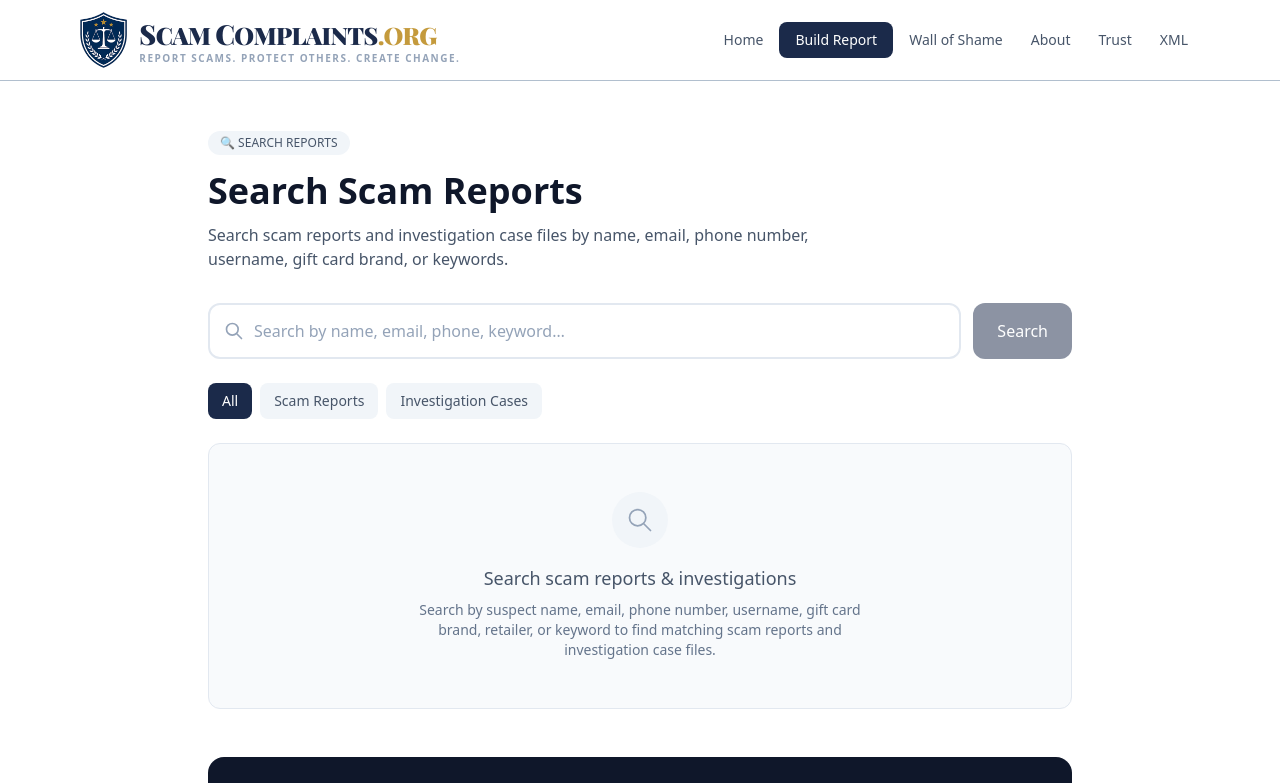
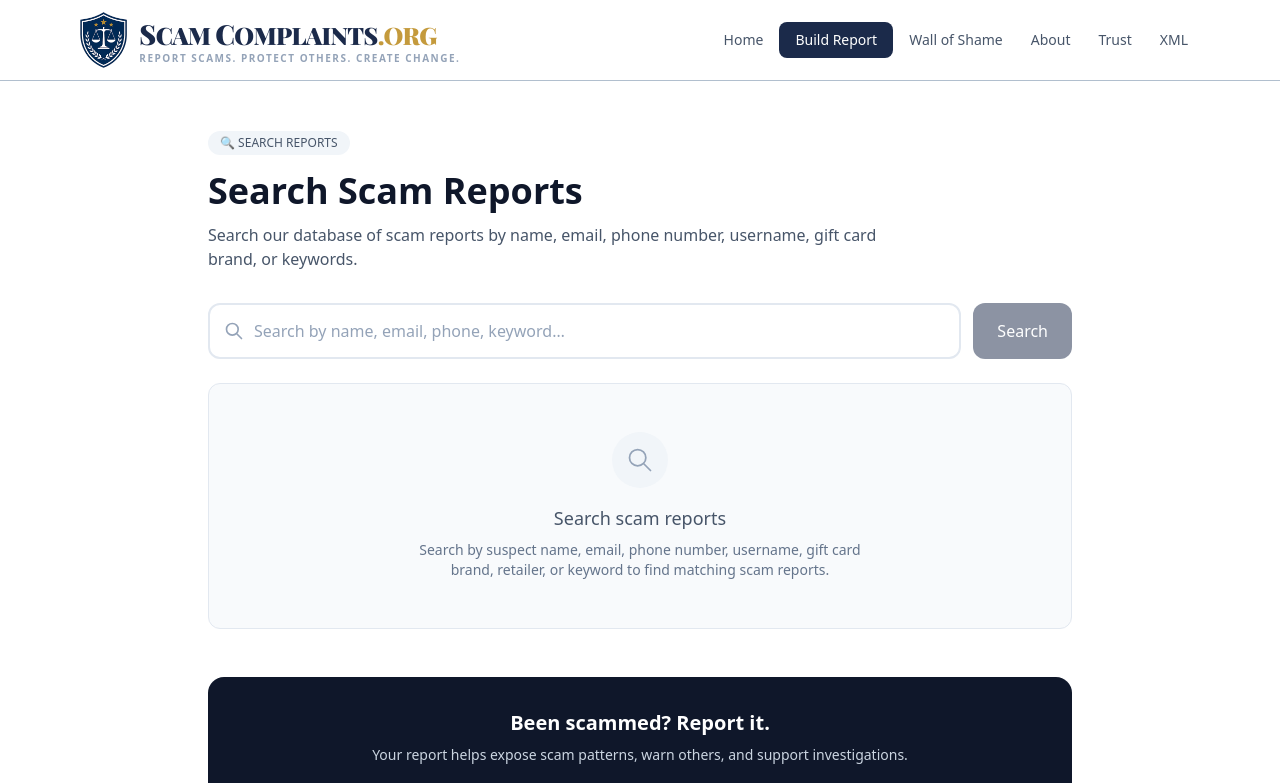
Before and after one commit to hesdave04/reportgiftcardscams, a Next.js app: page /search in a window 1280 px wide. Shown: the top 783 px of the page. Built offline with nearby package versions, Linux system fonts and the light colour scheme.

Commit message:
fix: unify report rendering for page.jsx

```diff
--- a/app/search/page.jsx
+++ b/app/search/page.jsx
@@ -9,16 +9,15 @@ export default function SearchPage() {
   const [loading, setLoading] = useState(false);
   const [error, setError] = useState("");
   const [page, setPage] = useState(1);
-  const [source, setSource] = useState("all");
   const pageSize = 20;
 
   const doSearch = useCallback(
-    async (q, p = 1, src = source) => {
+    async (q, p = 1) => {
       if (!q.trim()) return;
       setLoading(true);
       setError("");
       try {
-        const params = new URLSearchParams({ q: q.trim(), page: p, pageSize, source: src });
+        const params = new URLSearchParams({ q: q.trim(), page: p, pageSize });
         const res = await fetch(`/api/search?${params}`);
         if (!res.ok) {
           const body = await res.json().catch(() => ({}));
@@ -34,19 +33,12 @@ export default function SearchPage() {
         setLoading(false);
       }
     },
-    [source]
+    []
   );
 
   const handleSubmit = (e) => {
     e.preventDefault();
-    doSearch(query, 1, source);
-  };
-
-  const handleSourceChange = (newSource) => {
-    setSource(newSource);
-    if (query.trim()) {
-      doSearch(query, 1, newSource);
-    }
+    doSearch(query, 1);
   };
 
   const totalPages = results ? Math.ceil(results.total / pageSize) : 0;
@@ -62,7 +54,7 @@ export default function SearchPage() {
           Search Scam Reports
         </h1>
         <p className="mt-3 text-slate-600 max-w-2xl">
-          Search scam reports and investigation case files by name, email, phone number,
+          Search our database of scam reports by name, email, phone number,
           username, gift card brand, or keywords.
         </p>
       </div>
@@ -104,37 +96,6 @@ export default function SearchPage() {
         </div>
       </form>
 
-      {/* Source filter tabs */}
-      <div className="mb-6 flex gap-2">
-        {[
-          { key: "all", label: "All" },
-          { key: "reports", label: "Scam Reports" },
-          { key: "investigations", label: "Investigation Cases" },
-        ].map((tab) => (
-          <button
-            key={tab.key}
-            onClick={() => handleSourceChange(tab.key)}
-            className={`rounded-lg px-3.5 py-2 text-sm font-medium transition-colors ${
-              source === tab.key
-                ? "bg-brand text-white"
-                : "bg-slate-100 text-slate-600 hover:bg-slate-200"
-            }`}
-          >
-            {tab.label}
-            {results?.counts && tab.key !== "all" && (
-              <span className="ml-1.5 text-xs opacity-75">
-                ({results.counts[tab.key === "reports" ? "giftcard" : "investigation"] || 0})
-              </span>
-            )}
-            {results?.counts && tab.key === "all" && (
-              <span className="ml-1.5 text-xs opacity-75">
-                ({results.total || 0})
-              </span>
-            )}
-          </button>
-        ))}
-      </div>
-
       {/* Error */}
       {error && (
         <div className="mb-6 rounded-xl border border-red-200 bg-red-50 p-4 text-sm text-red-700">
@@ -160,13 +121,9 @@ export default function SearchPage() {
 
           {results.items.length > 0 ? (
             <div className="space-y-3">
-              {results.items.map((item) =>
-                item.type === "investigation" ? (
-                  <InvestigationCard key={item.id} item={item} />
-                ) : (
-                  <GiftCardCard key={item.id} item={item} />
-                )
-              )}
+              {results.items.map((item) => (
+                <ReportCard key={item.id} item={item} />
+              ))}
             </div>
           ) : (
             <div className="rounded-xl border border-slate-200 bg-slate-50 p-12 text-center">
@@ -185,7 +142,7 @@ export default function SearchPage() {
           {totalPages > 1 && (
             <div className="mt-6 flex items-center justify-center gap-3">
               <button
-                onClick={() => doSearch(query, page - 1, source)}
+                onClick={() => doSearch(query, page - 1)}
                 disabled={page <= 1 || loading}
                 className="rounded-lg border border-slate-200 px-4 py-2 text-sm font-medium text-slate-700 hover:bg-slate-50 disabled:opacity-40 disabled:cursor-not-allowed transition-colors"
               >
@@ -195,7 +152,7 @@ export default function SearchPage() {
                 {page} / {totalPages}
               </span>
               <button
-                onClick={() => doSearch(query, page + 1, source)}
+                onClick={() => doSearch(query, page + 1)}
                 disabled={page >= totalPages || loading}
                 className="rounded-lg border border-slate-200 px-4 py-2 text-sm font-medium text-slate-700 hover:bg-slate-50 disabled:opacity-40 disabled:cursor-not-allowed transition-colors"
               >
@@ -214,10 +171,10 @@ export default function SearchPage() {
               <path strokeLinecap="round" strokeLinejoin="round" d="M21 21l-6-6m2-5a7 7 0 11-14 0 7 7 0 0114 0z" />
             </svg>
           </div>
-          <p className="text-lg font-medium text-slate-600">Search scam reports & investigations</p>
+          <p className="text-lg font-medium text-slate-600">Search scam reports</p>
           <p className="mt-2 text-sm text-slate-500 max-w-md mx-auto">
             Search by suspect name, email, phone number, username, gift card brand,
-            retailer, or keyword to find matching scam reports and investigation case files.
+            retailer, or keyword to find matching scam reports.
           </p>
         </div>
       )}
@@ -239,18 +196,24 @@ export default function SearchPage() {
   );
 }
 
-/* ── Gift Card Report Card ── */
-function GiftCardCard({ item }) {
+/* ── Unified Report Card ── */
+function ReportCard({ item }) {
+  // Determine what info we have
+  const hasGiftCard = item.gift_card_brand || item.card_last4;
+  const hasSuspect = item.suspect_name || item.suspect_email || item.suspect_phone;
+
   return (
     <div className="rounded-xl border border-slate-200 bg-white p-5 hover:border-slate-300 transition-colors">
       <div className="flex flex-wrap items-start justify-between gap-3 mb-3">
         <div className="flex flex-wrap gap-2">
-          <span className="inline-flex items-center rounded-lg bg-slate-100 px-2.5 py-1 text-xs font-medium text-slate-600">
-            🎁 Gift Card Report
-          </span>
+          {item.scam_type && (
+            <span className="inline-flex items-center rounded-lg bg-red-50 px-2.5 py-1 text-xs font-medium text-red-700">
+              {item.scam_type}
+            </span>
+          )}
           {item.gift_card_brand && (
             <span className="inline-flex items-center rounded-lg bg-navy-50 px-2.5 py-1 text-xs font-medium text-brand">
-              {item.gift_card_brand}
+              🎁 {item.gift_card_brand}
             </span>
           )}
           {item.retailer && (
@@ -270,53 +233,11 @@ function GiftCardCard({ item }) {
           })}
         </span>
       </div>
-      {item.card_last4 && (
-        <p className="text-sm text-slate-600 mb-2">
-          Card ending in <span className="font-mono font-medium text-slate-900">••••{item.card_last4}</span>
-        </p>
-      )}
-      {item.notes && (
-        <p className="text-sm text-slate-600 leading-relaxed">{item.notes}</p>
-      )}
-    </div>
-  );
-}
-
-/* ── Investigation Case Card ── */
-function InvestigationCard({ item }) {
-  return (
-    <div className="rounded-xl border border-amber-200 bg-amber-50/30 p-5 hover:border-amber-300 transition-colors">
-      <div className="flex flex-wrap items-start justify-between gap-3 mb-3">
-        <div className="flex flex-wrap gap-2">
-          <span className="inline-flex items-center rounded-lg bg-amber-100 px-2.5 py-1 text-xs font-medium text-amber-800">
-            🔍 Investigation Case
-          </span>
-          {item.identity_verified && (
-            <span className={`inline-flex items-center rounded-lg px-2.5 py-1 text-xs font-medium ${
-              item.identity_verified.includes('✅') || item.identity_verified.toLowerCase().includes('verified')
-                ? 'bg-green-50 text-green-700'
-                : 'bg-red-50 text-red-700'
-            }`}>
-              {item.identity_verified}
-            </span>
-          )}
-          {item.amount && (
-            <span className="inline-flex items-center rounded-lg bg-red-50 px-2.5 py-1 text-xs font-medium text-red-700">
-              💰 ${Number(item.amount).toLocaleString()} lost
-            </span>
-          )}
-        </div>
-        <span className="text-xs text-slate-400 shrink-0">
-          {new Date(item.created_at).toLocaleDateString("en-US", {
-            year: "numeric", month: "short", day: "numeric",
-          })}
-        </span>
-      </div>
 
       {/* Suspect info */}
-      {(item.suspect_name || item.suspect_email || item.suspect_phone || item.suspect_username) && (
-        <div className="mb-3 rounded-lg bg-white/80 border border-amber-100 p-3">
-          <p className="text-xs font-semibold text-slate-500 uppercase tracking-wider mb-1.5">Suspect Info</p>
+      {hasSuspect && (
+        <div className="mb-3 rounded-lg bg-slate-50 border border-slate-100 p-3">
+          <p className="text-xs font-semibold text-slate-500 uppercase tracking-wider mb-1.5">Reported Suspect</p>
           <div className="space-y-1">
             {item.suspect_name && (
               <p className="text-sm text-slate-800">
@@ -346,14 +267,18 @@ function InvestigationCard({ item }) {
         </div>
       )}
 
-      {/* Story / Summary */}
-      {item.story && (
-        <p className="text-sm text-slate-700 leading-relaxed mb-2">{item.story}</p>
+      {/* Gift card specific */}
+      {item.card_last4 && (
+        <p className="text-sm text-slate-600 mb-2">
+          Card ending in <span className="font-mono font-medium text-slate-900">••••{item.card_last4}</span>
+        </p>
       )}
 
-      {/* Conclusions */}
-      {item.conclusions && !item.story && (
-        <p className="text-sm text-slate-600 leading-relaxed">{item.conclusions}</p>
+      {/* Story / Notes */}
+      {(item.story || item.notes) && (
+        <p className="text-sm text-slate-600 leading-relaxed">
+          {item.story || item.notes}
+        </p>
       )}
     </div>
   );
```
